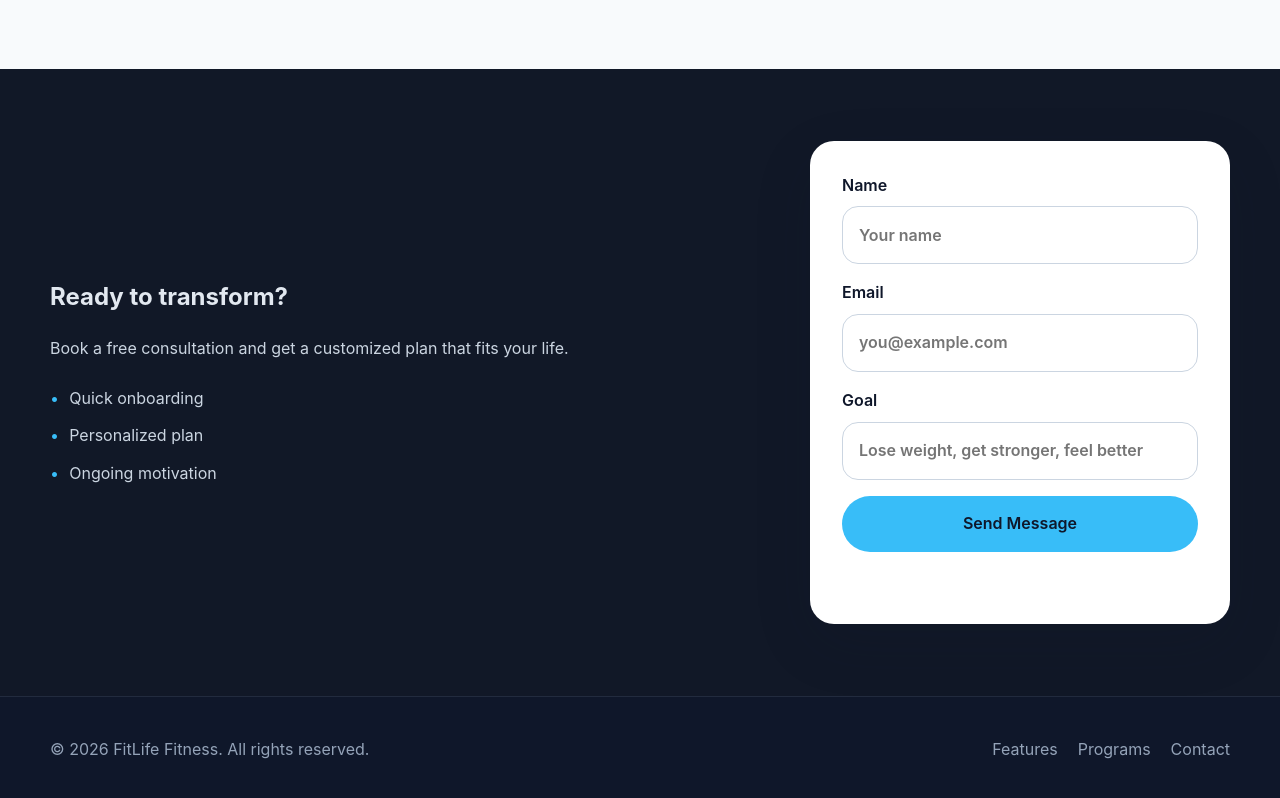
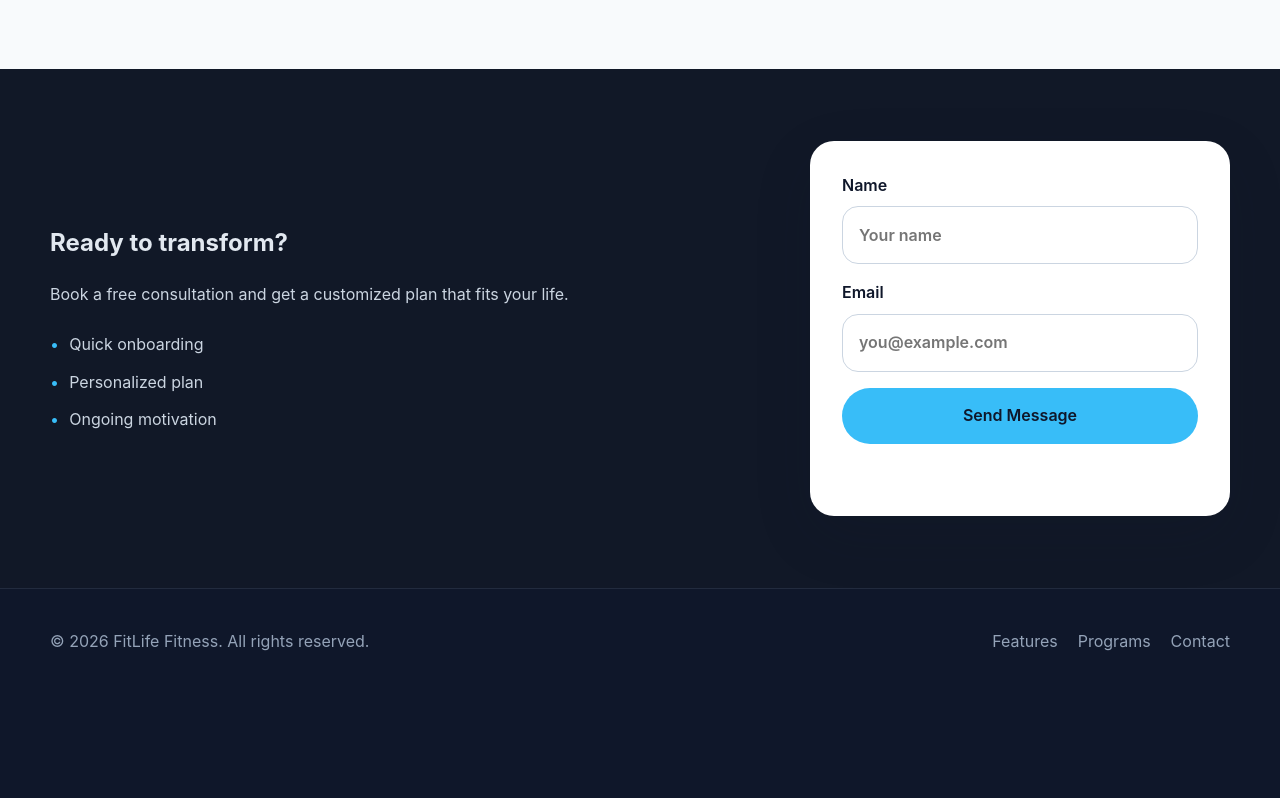
Before and after one commit to mehmoodrumman006-collab/fitlife-website, a website: page index.html in a window 1280 px wide. Shown: the part 2532-3330 px from the top of the page. After the commit the page ends 3227 px from the top, so only its background shows below. Drawn offline with Linux system fonts and the light colour scheme.

Commit message:
Remove goal field from contact form in index.html

```diff
--- a/index.html
+++ b/index.html
@@ -201,10 +201,6 @@
             Email
             <input type="email" id="emailInput" placeholder="you@example.com" required />
           </label>
-          <label>
-            Goal
-            <input type="text" id="goalInput" placeholder="Lose weight, get stronger, feel better" />
-          </label>
           <button class="btn btn-primary" type="submit">Send Message</button>
           <div id="contactMessage" class="form-message" aria-live="polite"></div>
         </form>
```
